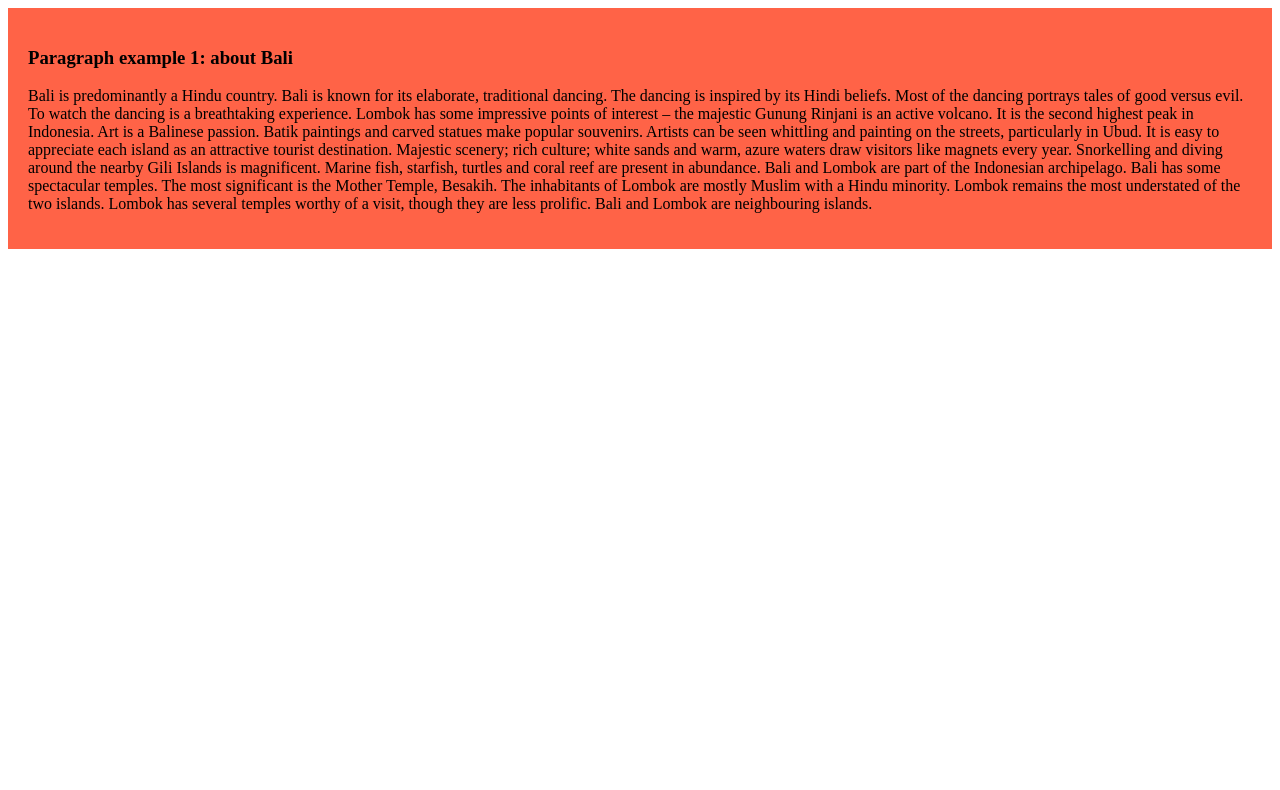
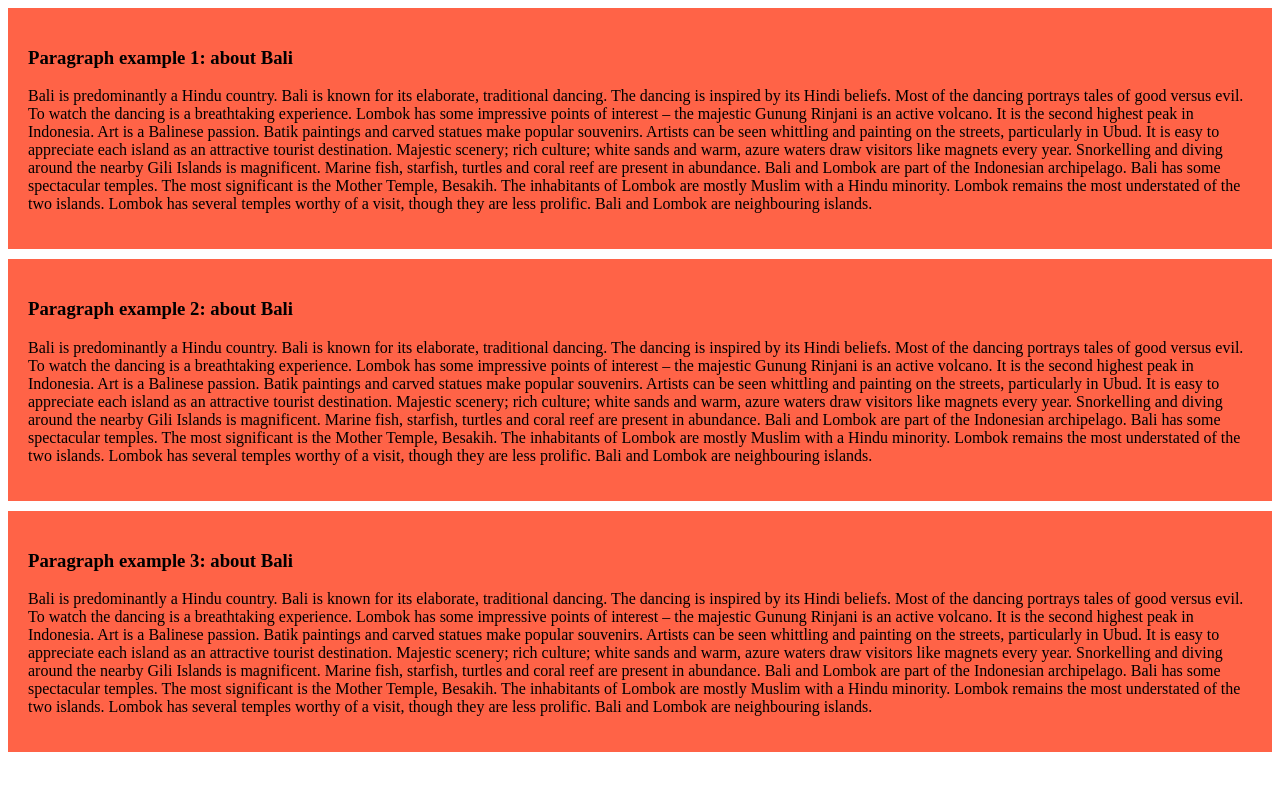
Before and after one commit to hafsahabiba/my-first-github-repo, a plain HTML site: page index.html in a window 1280 px wide. Drawn offline with Linux system fonts and the light colour scheme.

Commit message:
added the 2nd blog

```diff
--- a/index.html
+++ b/index.html
@@ -10,6 +10,11 @@
     <div>
         <h3>Paragraph example 1: about Bali</h3>
    <p>Bali is predominantly a Hindu country. Bali is known for its elaborate, traditional dancing. The dancing is inspired by its Hindi beliefs. Most of the dancing portrays tales of good versus evil. To watch the dancing is a breathtaking experience. Lombok has some impressive points of interest – the majestic Gunung Rinjani is an active volcano. It is the second highest peak in Indonesia. Art is a Balinese passion. Batik paintings and carved statues make popular souvenirs. Artists can be seen whittling and painting on the streets, particularly in Ubud. It is easy to appreciate each island as an attractive tourist destination. Majestic scenery; rich culture; white sands and warm, azure waters draw visitors like magnets every year. Snorkelling and diving around the nearby Gili Islands is magnificent. Marine fish, starfish, turtles and coral reef are present in abundance. Bali and Lombok are part of the Indonesian archipelago. Bali has some spectacular temples. The most significant is the Mother Temple, Besakih. The inhabitants of Lombok are mostly Muslim with a Hindu minority. Lombok remains the most understated of the two islands. Lombok has several temples worthy of a visit, though they are less prolific. Bali and Lombok are neighbouring islands.</p> </div>
-
+  <div>
+        <h3>Paragraph example 2: about Bali</h3>
+   <p>Bali is predominantly a Hindu country. Bali is known for its elaborate, traditional dancing. The dancing is inspired by its Hindi beliefs. Most of the dancing portrays tales of good versus evil. To watch the dancing is a breathtaking experience. Lombok has some impressive points of interest – the majestic Gunung Rinjani is an active volcano. It is the second highest peak in Indonesia. Art is a Balinese passion. Batik paintings and carved statues make popular souvenirs. Artists can be seen whittling and painting on the streets, particularly in Ubud. It is easy to appreciate each island as an attractive tourist destination. Majestic scenery; rich culture; white sands and warm, azure waters draw visitors like magnets every year. Snorkelling and diving around the nearby Gili Islands is magnificent. Marine fish, starfish, turtles and coral reef are present in abundance. Bali and Lombok are part of the Indonesian archipelago. Bali has some spectacular temples. The most significant is the Mother Temple, Besakih. The inhabitants of Lombok are mostly Muslim with a Hindu minority. Lombok remains the most understated of the two islands. Lombok has several temples worthy of a visit, though they are less prolific. Bali and Lombok are neighbouring islands.</p> </div>
+<div>
+        <h3>Paragraph example 3: about Bali</h3>
+   <p>Bali is predominantly a Hindu country. Bali is known for its elaborate, traditional dancing. The dancing is inspired by its Hindi beliefs. Most of the dancing portrays tales of good versus evil. To watch the dancing is a breathtaking experience. Lombok has some impressive points of interest – the majestic Gunung Rinjani is an active volcano. It is the second highest peak in Indonesia. Art is a Balinese passion. Batik paintings and carved statues make popular souvenirs. Artists can be seen whittling and painting on the streets, particularly in Ubud. It is easy to appreciate each island as an attractive tourist destination. Majestic scenery; rich culture; white sands and warm, azure waters draw visitors like magnets every year. Snorkelling and diving around the nearby Gili Islands is magnificent. Marine fish, starfish, turtles and coral reef are present in abundance. Bali and Lombok are part of the Indonesian archipelago. Bali has some spectacular temples. The most significant is the Mother Temple, Besakih. The inhabitants of Lombok are mostly Muslim with a Hindu minority. Lombok remains the most understated of the two islands. Lombok has several temples worthy of a visit, though they are less prolific. Bali and Lombok are neighbouring islands.</p> </div>
 </body>
 </html>
--- a/styles/blog.css
+++ b/styles/blog.css
@@ -1,5 +1,6 @@
 div{
     background-color: tomato;
 padding: 20px;
+margin-bottom: 10px;
 
 }
```
